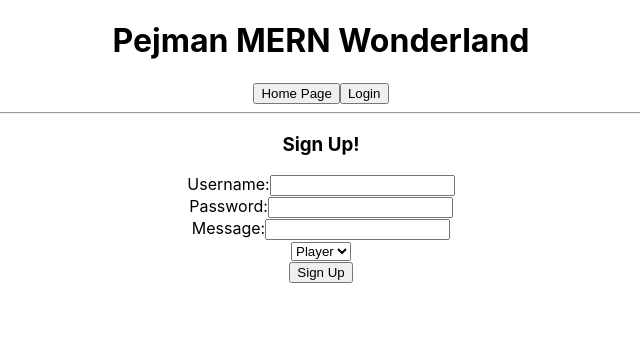
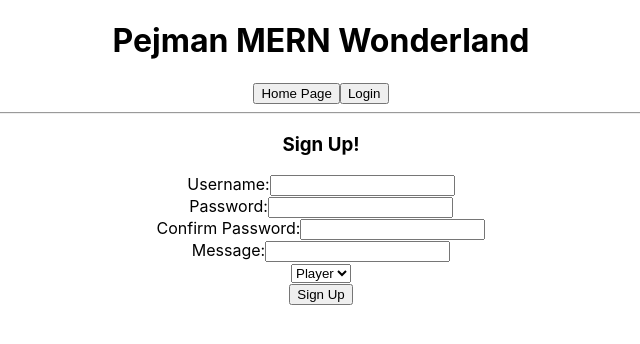
Before and after one commit to PejmanFSD/Pejman-MERN-Wonderland, a React (Create React App) app in the folder client/: page /register in a window 1280 px wide. Shown: the top 344 px of the page, without its empty margins (319-959 px from the left). Built offline with nearby package versions, Linux system fonts and the light colour scheme; no server answers.

Commit message:
Confirming password in registration.
The user should confirm their password in registration.

```diff
--- a/client/src/Components/users/Register.jsx
+++ b/client/src/Components/users/Register.jsx
@@ -4,6 +4,7 @@ import { useNavigate } from "react-router-dom";
 export default function Register({ onRegister }) {
   const [username, setUsername] = useState("");
   const [password, setPassword] = useState("");
+  const [confirmPassword, setConfirmPassword] = useState("");
   const [totalPoint, setTotalPoint] = useState(0);
   const [message, setMessage] = useState("");
   const [role, setRole] = useState("Player");
@@ -12,6 +13,10 @@ export default function Register({ onRegister }) {
   const navigate = useNavigate();
   const handleSubmit = async (e) => {
     e.preventDefault();
+    if (password !== confirmPassword) {
+      setError("Passwords do not match");
+      return;
+    }
     setError(null);
     try {
       const response = await fetch("/register", {
@@ -70,6 +75,17 @@ export default function Register({ onRegister }) {
         />
       </div>
       <div>
+        <label htmlFor="confirmPassword">Confirm Password:</label>
+        <input
+          type="password"
+          onChange={(e) => setConfirmPassword(e.target.value)}
+          id="confirmPassword"
+          name="confirmPassword"
+          value={confirmPassword}
+          required
+        />
+      </div>
+      <div>
         <label htmlFor="message">Message:</label>
         <input
           type="text"
```
